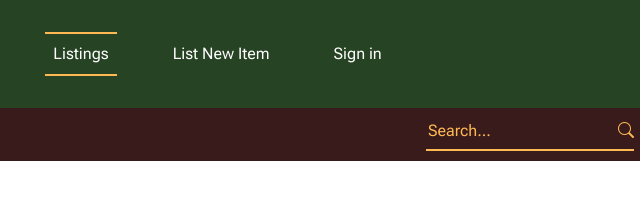
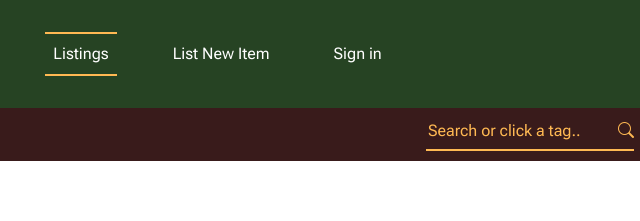
Before and after one commit to Spookyrumble/Auction, a website built with Vite: page src/HTML/auction/index.html in a window 1280 px wide. Shown: the top 221 px of the page, 634-1274 px from the left. Built offline with nearby package versions, Linux system fonts and the light colour scheme; no server answers.

Commit message:
Update search placeholder

```diff
--- a/src/HTML/auction/index.html
+++ b/src/HTML/auction/index.html
@@ -111,7 +111,7 @@
                       type="text"
                       name="search"
                       id="searchInput"
-                      placeholder="Search..."
+                      placeholder="Search or click a tag.."
                       aria-label="Search field"
                       autocomplete="off"
                     />
```
